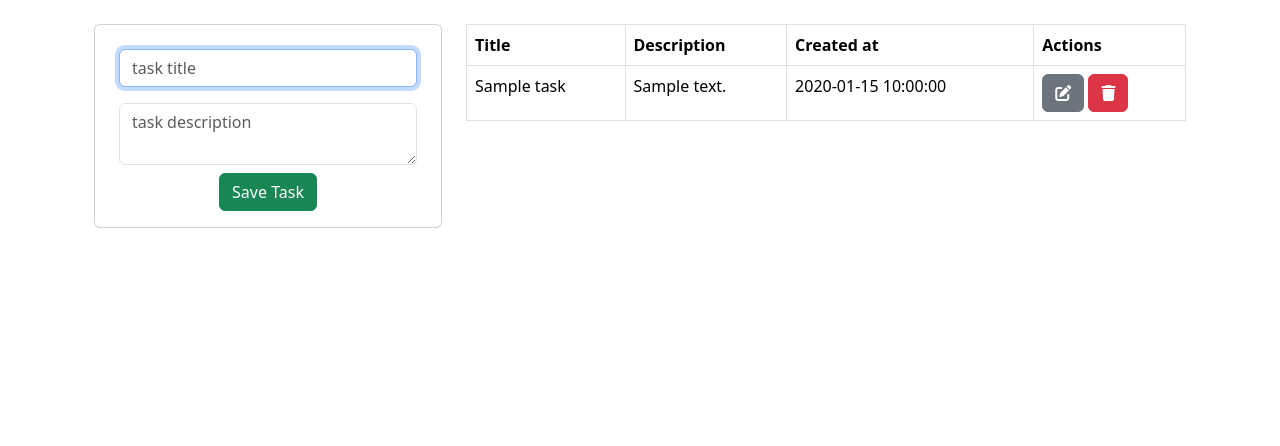
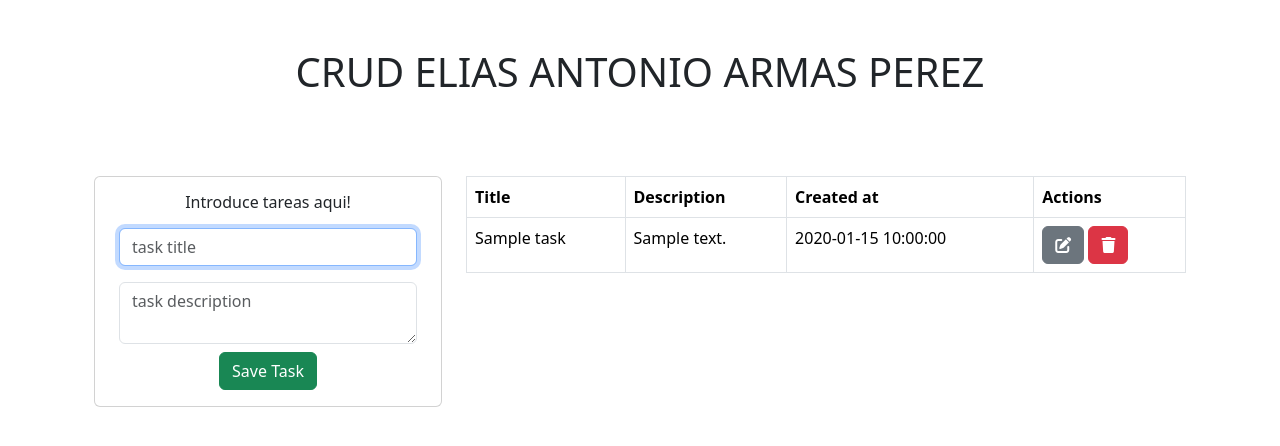
Before and after one commit to Elias0902/crud_v1, a PHP site: page / in a window 1280 px wide. Shown: the part 77-523 px from the top of the page. Run offline with PHP 8.4, Linux system fonts and the light colour scheme; tables that the repository leaves empty hold one stand-in row (values such as "Sample post"); some libraries are stand-ins or nearby versions.

Commit message:
v2, subida con nombres y letras

```diff
--- a/includes/header.php
+++ b/includes/header.php
@@ -7,6 +7,7 @@
     <title>CRUD</title>
     <html data-theme="dark">
     <html class="theme-dark">
+    <link rel="shortcut icon" href="https://encrypted-tbn0.gstatic.com/images?q=tbn:ANd9GcQNMNzPvSXjV15vZXMUI22U-W-xva7I5UGAmijspN_RkQ&s" type="image/x-icon">
     <!--FONT AWENSOME ICONOS LINK -->
     <script src="https://kit.fontawesome.com/e8d51cac66.js" crossorigin="anonymous"></script>
 </head>
@@ -25,3 +26,5 @@
     </div>
   </div>
 </nav>
+
+<h1 class="text-center p-5">CRUD ELIAS ANTONIO ARMAS PEREZ</h1>
--- a/index.php
+++ b/index.php
@@ -14,6 +14,7 @@ include ("includes/header.php");?>
 
     <?php  session_unset(); } ?>
     <div class="card card-body">
+        <h3 class="h6 text-center">Introduce tareas aqui!</h3>
         <form action="save_task.php" method="POST">
             <div class="form-group p-2">
                 <input type="text" name="title" class="form-control"
```
